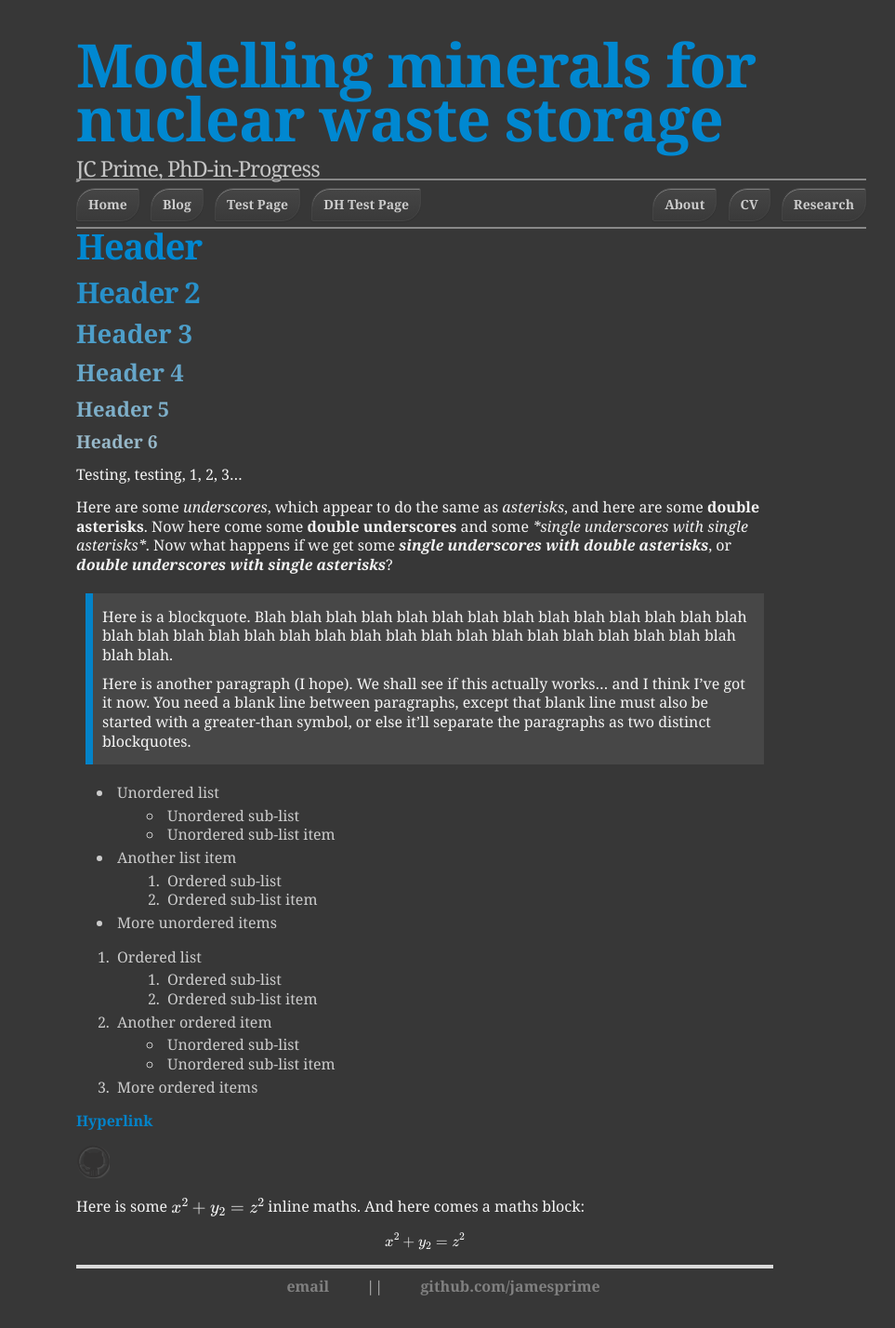
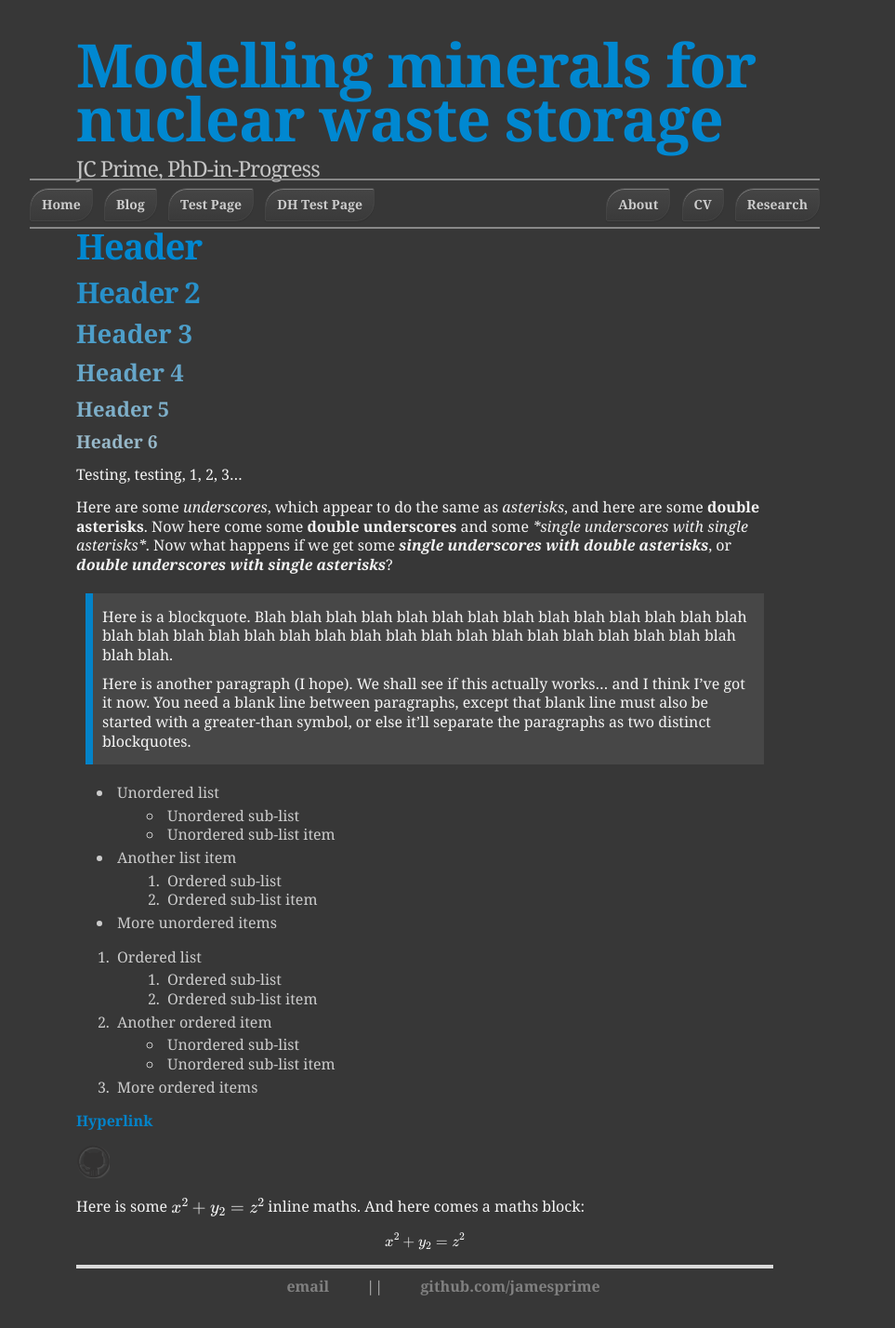
Before and after one commit to jamesprime/jamesprime.github.io, a Jekyll site: the page built from _pages/dhtest/index.md, in a window 1280 px wide. Shown: the whole page at 93% size, without its empty margins (183-1146 px from the left). Built offline with Jekyll 4.4.1, drawn with Linux system fonts in a browser that asks for light colours; nearby versions of some CDN libraries; formulas are drawn with MathJax 3.

Commit message:
Updated /_sass/uberduper.scss
Changed .banner left:0 to -50px, as a test

```diff
--- a/_sass/uberduper.scss
+++ b/_sass/uberduper.scss
@@ -229,7 +229,7 @@ div.slogan {
 
 .banner {
     z-index: 100;
-    left: 0;
+    left: -50px;
     right: 0;
     height: 40px;
     line-height: 40px; // Trick to centre contents vertically, from https://www.w3schools.com/css/css_align.asp
```
